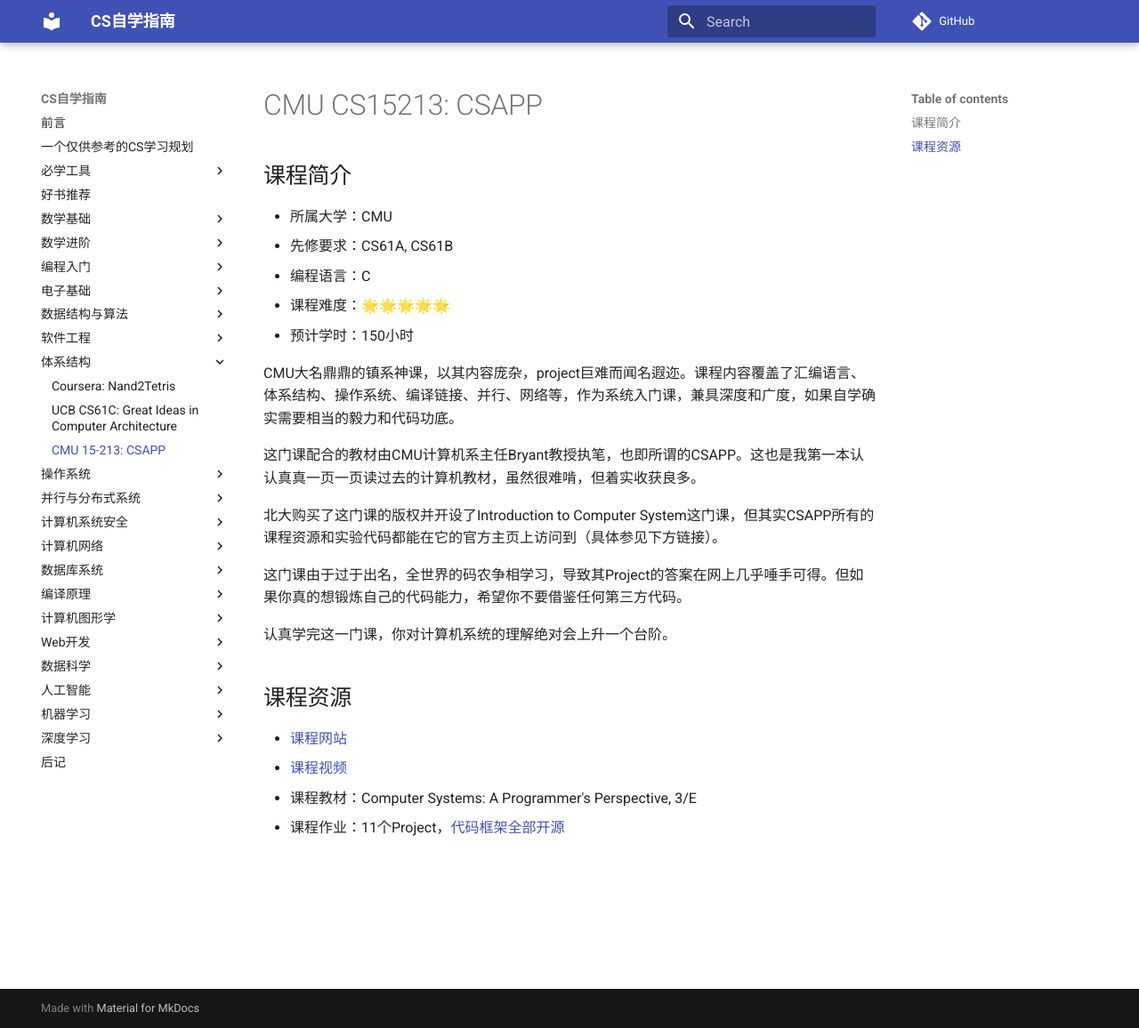
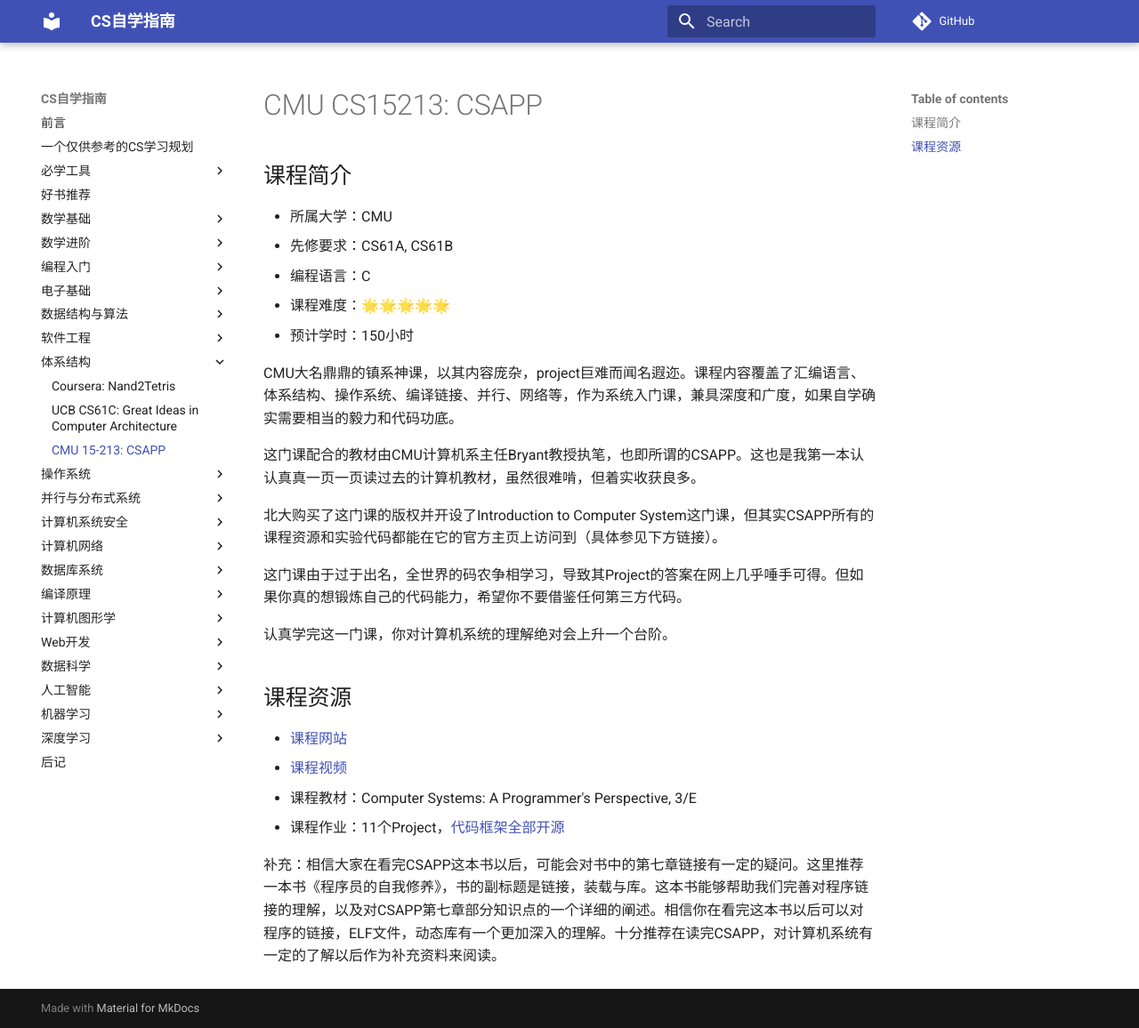
Before and after one commit to PKUFlyingPig/cs-self-learning, an MkDocs documentation site: the page built from docs/体系结构/CSAPP.md, in a window 1280 px wide and 1156 px high. Shown: the whole window at 89% size. Built offline with MkDocs 1.6.1 and Material for MkDocs 9.7.7, drawn with Linux system fonts in a browser that asks for light colours; comment, search, counter and statistics services are not loaded.

Commit message:
add recommend readings for load,link and libraries

```diff
--- a/docs/体系结构/CSAPP.md
+++ b/docs/体系结构/CSAPP.md
@@ -21,3 +21,5 @@ CMU大名鼎鼎的镇系神课，以其内容庞杂，project巨难而闻名遐
 - [课程视频](https://www.bilibili.com/video/BV1iW411d7hd?from=search&seid=10373073684006382632&spm_id_from=333.337.0.0)
 - 课程教材：Computer Systems: A Programmer's Perspective, 3/E
 - 课程作业：11个Project，[代码框架全部开源](http://csapp.cs.cmu.edu/3e/labs.html)
+
+补充：相信大家在看完CSAPP这本书以后，可能会对书中的第七章链接有一定的疑问。这里推荐一本书《程序员的自我修养》，书的副标题是链接，装载与库。这本书能够帮助我们完善对程序链接的理解，以及对CSAPP第七章部分知识点的一个详细的阐述。相信你在看完这本书以后可以对程序的链接，ELF文件，动态库有一个更加深入的理解。十分推荐在读完CSAPP，对计算机系统有一定的了解以后作为补充资料来阅读。
```
